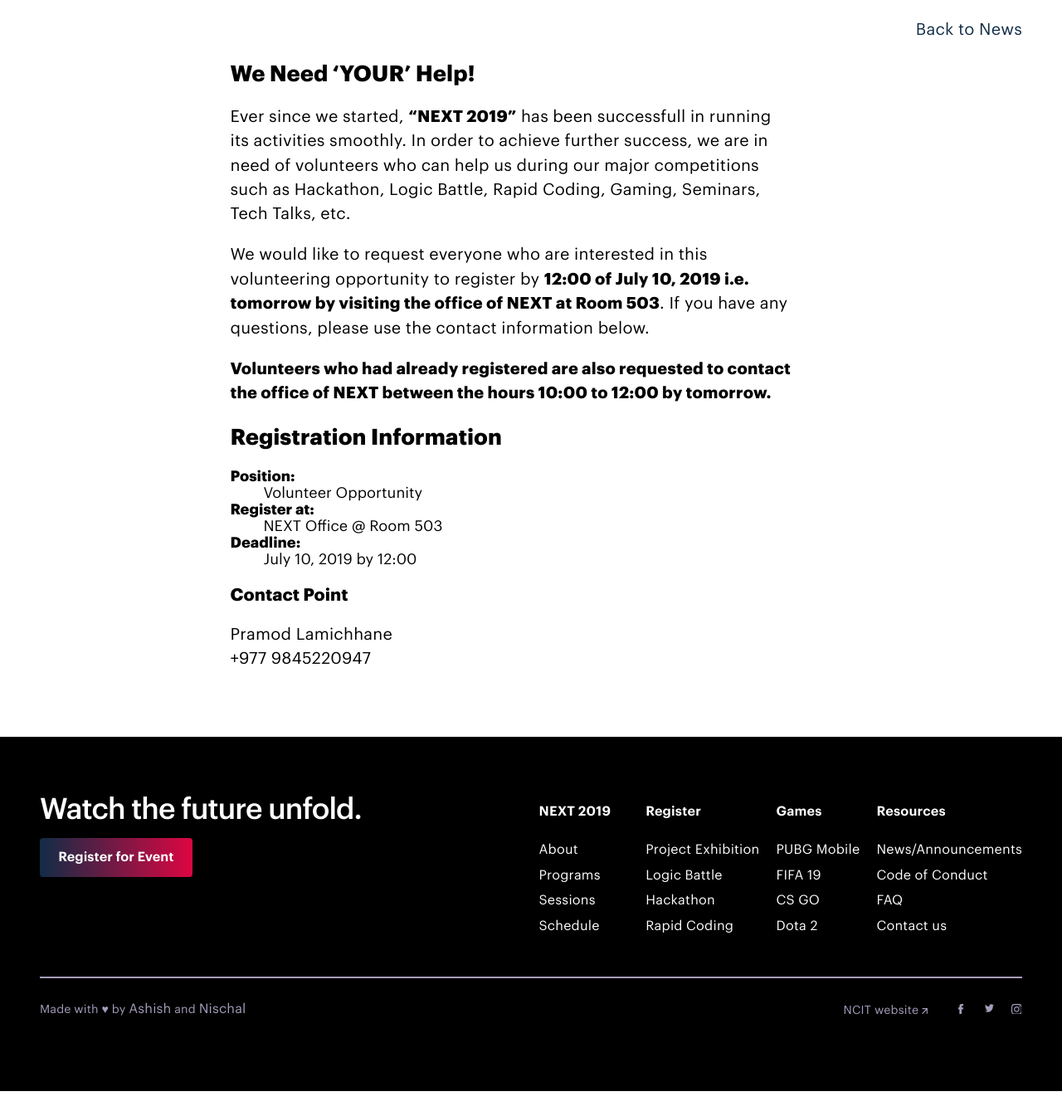
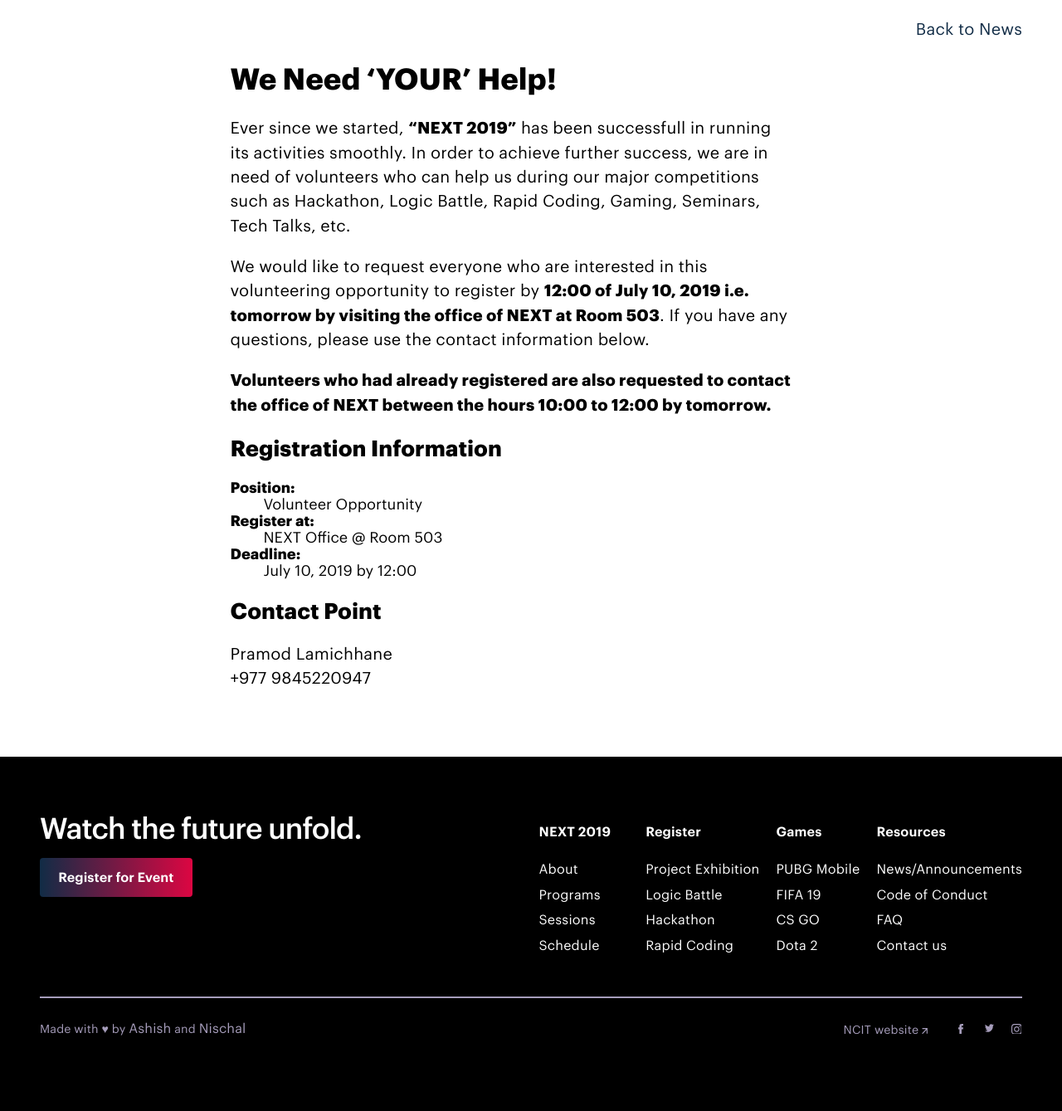
Before and after one commit to MegaMind98/dev, a Jekyll site: the page built from _announcement/call_for_volunteers.md, in a window 1280 px wide. Shown: the part 602-1941 px from the top of the page at 83% size. Built offline with Jekyll 4.4.1, drawn with Linux system fonts in a browser that asks for light colours; before the commit the page ends 1917 px from its top, so only the background shows below that.

```diff
--- a/_announcement/call_for_volunteers.md
+++ b/_announcement/call_for_volunteers.md
@@ -9,7 +9,7 @@
 layout: announcement
 ---
 
-## We Need 'YOUR' Help!
+# We Need 'YOUR' Help!
 
 Ever since we started, <strong>"NEXT 2019"</strong> has been successfull in running its activities smoothly. In order to achieve further success, we are in need of volunteers who can help us during our major competitions such as Hackathon, Logic Battle, Rapid Coding, Gaming, Seminars, Tech Talks, etc.
 
@@ -27,6 +27,6 @@
   <dd>July 10, 2019 by 12:00</dd>
 </dl>
 
-### Contact Point
+## Contact Point
 Pramod Lamichhane <br />
 +977 9845220947
```
